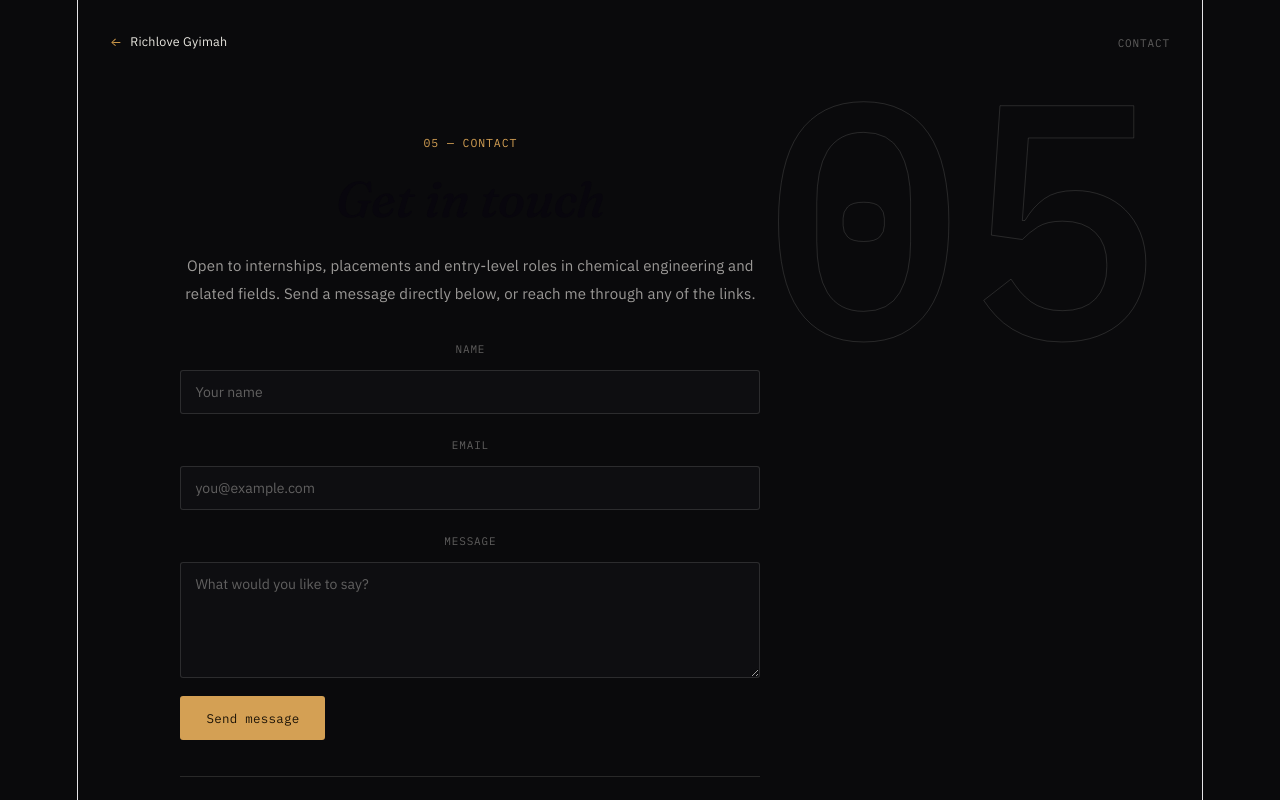
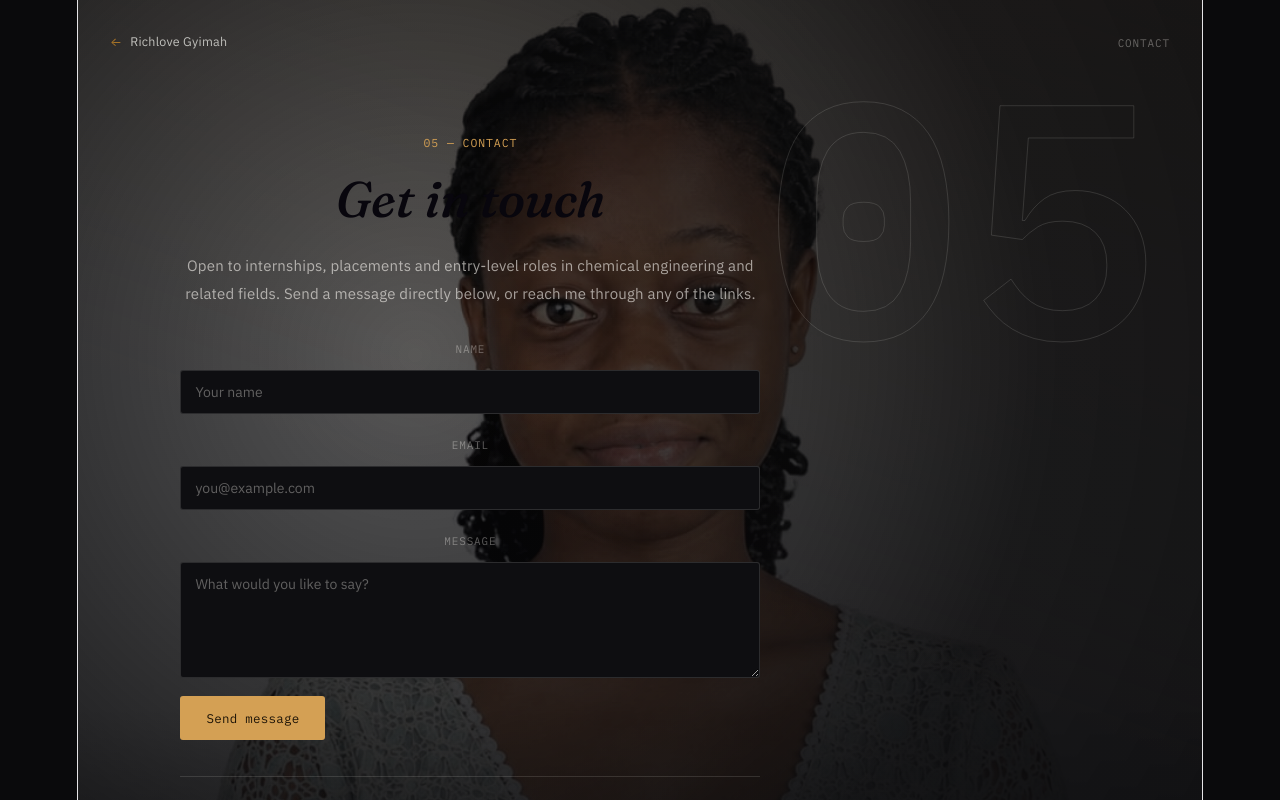
Before and after one commit to gyimahrichlove48-jpg/gyimahrichlove.github.io, a React (Vite) app: page /contact in a window 1280 px wide. Shown: the top 800 px of the page. Built offline with nearby package versions, Linux system fonts and the light colour scheme.

Commit message:
add background photo to contact page

```diff
--- a/src/App.css
+++ b/src/App.css
@@ -324,6 +324,40 @@ h1, h2, .page-title, .home-name { font-family: var(--font-display); font-weight:
 }
 .resume-frame-wrap iframe { width: 100%; height: 100%; border: none; }
 
+/* ---------- Contact page: photo background ---------- */
+.contact-shell { overflow: hidden; }
+
+.contact-bg-photo {
+  position: absolute;
+  inset: 0;
+  width: 100%;
+  height: 100%;
+  object-fit: cover;
+  object-position: center 18%;
+  filter: grayscale(0.2) contrast(1.05) brightness(0.5) saturate(0.9);
+  z-index: -2;
+}
+
+.contact-shell::before {
+  content: '';
+  position: absolute;
+  inset: 0;
+  z-index: -1;
+  background:
+    radial-gradient(circle at 30% 30%, rgba(10,10,12,0.35) 0%, rgba(10,10,12,0.88) 55%, rgba(10,10,12,0.97) 100%),
+    linear-gradient(0deg, rgba(10,10,12,0.92) 0%, transparent 40%);
+}
+
+.contact-shell::after {
+  content: '';
+  position: absolute;
+  inset: 0;
+  z-index: -1;
+  background: linear-gradient(200deg, rgba(212,160,84,0.16), transparent 50%);
+  mix-blend-mode: overlay;
+  pointer-events: none;
+}
+
 /* ---------- Contact form ---------- */
 .hidden-field { position: absolute; left: -9999px; top: -9999px; }
 
--- a/src/Pages/Contact.jsx
+++ b/src/Pages/Contact.jsx
@@ -39,7 +39,8 @@ export default function Contact() {
   }
 
   return (
-    <div className="page-shell fade-in">
+    <div className="page-shell contact-shell fade-in">
+      <img className="contact-bg-photo" src="/contact-photo.jpg" alt="Richlove Gyimah" />
       <GhostNum page="contact" />
       <CornerNav page="contact" />
       <div className="page-inner">
```
Also changed, not shown: public/contact-photo.jpg (added).
